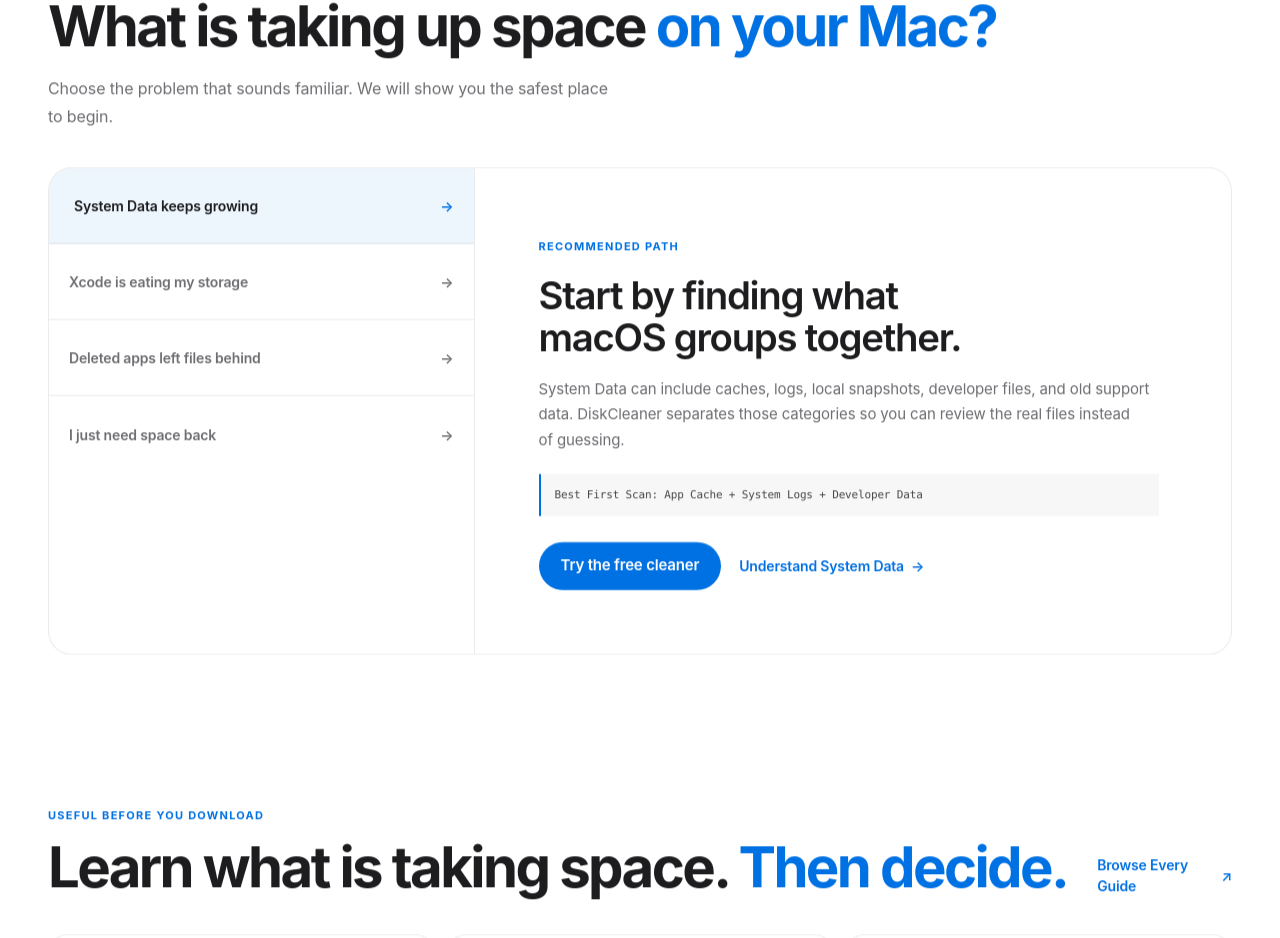
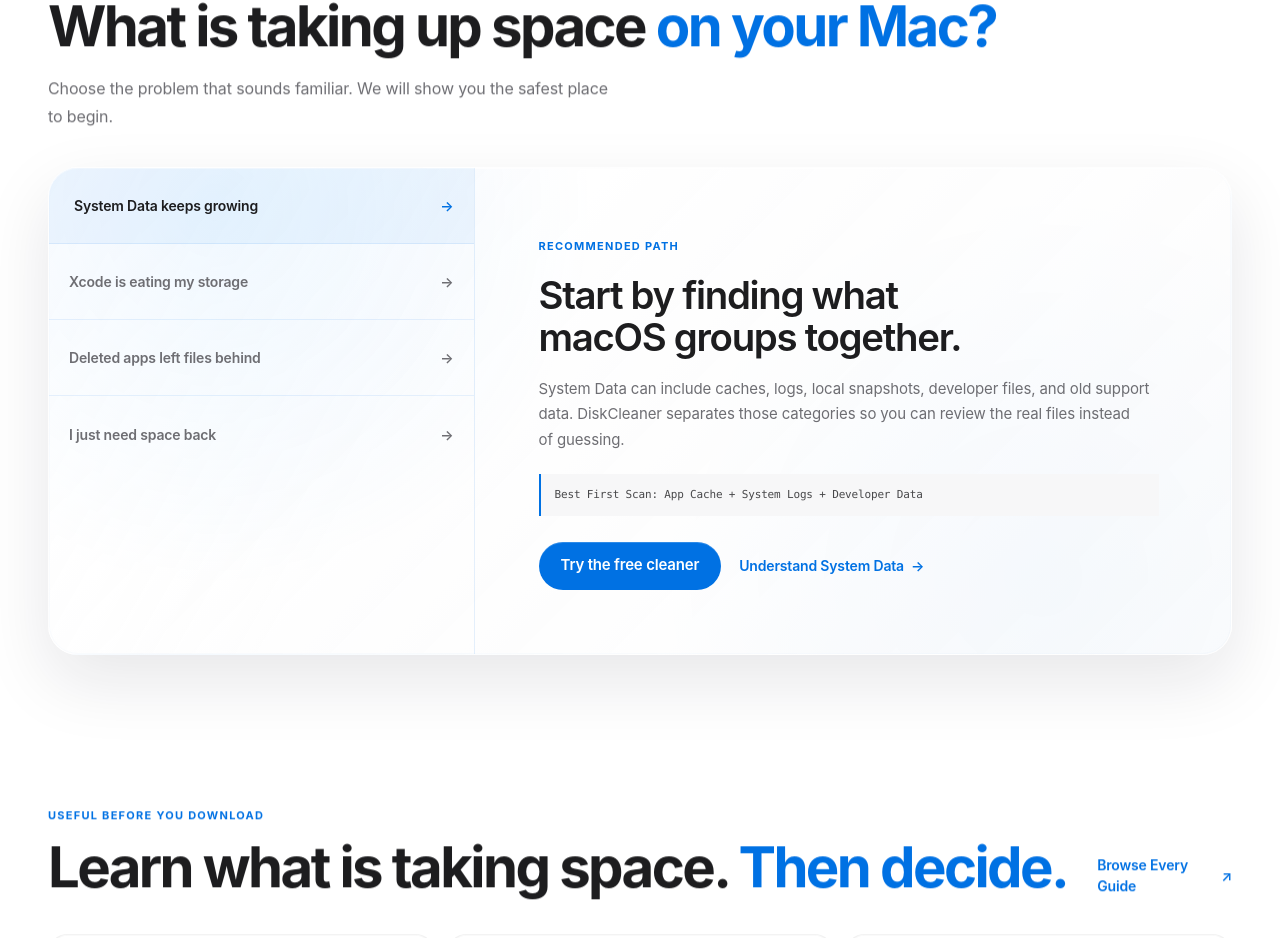
Before and after one commit to totoantonio/diskcleaner-site, a React (Vite) app: page / in a window 1280 px wide. Shown: the part 2433-3371 px from the top of the page. Built offline with nearby package versions, Linux system fonts and the light colour scheme; the HTML template or start-up script is replaced by a standard one.

Commit message:
Add frosted problem finder panel

```diff
--- a/src/App.css
+++ b/src/App.css
@@ -103,6 +103,17 @@
   --glass-border: rgba(255,255,255,0.1);
 }
 
+[data-theme="dark"] .authored-problem-layout {
+  border-color: rgba(255,255,255,.14);
+  background:
+    radial-gradient(circle at 14% 8%, rgba(41,151,255,.18), transparent 34%),
+    linear-gradient(135deg, rgba(44,44,46,.8), rgba(28,28,30,.68));
+  box-shadow:
+    inset 0 1px 0 rgba(255,255,255,.11),
+    inset 0 0 0 1px rgba(0,113,227,.08),
+    0 26px 68px rgba(0,0,0,.3);
+}
+
 [data-theme] {
   background: var(--bg);
   color: var(--text);
@@ -3300,16 +3311,42 @@
 }
 
 .authored-problem-layout {
+  position: relative;
   display: grid;
   grid-template-columns: minmax(250px, .72fr) minmax(0, 1.28fr);
-  border: 1px solid var(--border);
-  border-radius: 24px;
-  background: var(--surface);
+  border: 1px solid rgba(255,255,255,.7);
+  border-radius: 30px;
+  background:
+    radial-gradient(circle at 14% 8%, rgba(41,151,255,.16), transparent 34%),
+    linear-gradient(135deg, color-mix(in srgb, var(--surface) 78%, transparent), color-mix(in srgb, var(--surface2) 64%, transparent));
+  box-shadow:
+    inset 0 1px 0 rgba(255,255,255,.9),
+    inset 0 0 0 1px rgba(0,113,227,.045),
+    0 26px 68px rgba(15,23,42,.1);
+  backdrop-filter: blur(24px) saturate(150%);
+  -webkit-backdrop-filter: blur(24px) saturate(150%);
   overflow: hidden;
 }
 
+.authored-problem-layout::before {
+  content: "";
+  position: absolute;
+  z-index: 0;
+  inset: 0;
+  background:
+    linear-gradient(120deg, rgba(255,255,255,.35), transparent 34%),
+    radial-gradient(circle at 84% 84%, rgba(0,113,227,.07), transparent 36%);
+  pointer-events: none;
+}
+
+.authored-problem-layout > * {
+  position: relative;
+  z-index: 1;
+}
+
 .authored-problem-tabs {
-  border-right: 1px solid var(--border);
+  border-right: 1px solid rgba(0,113,227,.1);
+  background: color-mix(in srgb, var(--surface) 48%, transparent);
 }
 
 .authored-problem-tabs button {
@@ -3317,7 +3354,7 @@
   min-height: 76px;
   padding: 18px 20px;
   border: 0;
-  border-bottom: 1px solid var(--border);
+  border-bottom: 1px solid rgba(0,113,227,.09);
   background: transparent;
   color: var(--muted);
   display: flex;
@@ -3339,7 +3376,7 @@
 .authored-problem-tabs button:hover,
 .authored-problem-tabs button.is-active {
   padding-left: 25px;
-  background: var(--blue-tint);
+  background: color-mix(in srgb, var(--blue-tint) 82%, transparent);
   color: var(--text);
 }
 
@@ -3350,6 +3387,7 @@
 .authored-problem-answer {
   min-height: 350px;
   padding: clamp(30px, 5vw, 64px);
+  background: color-mix(in srgb, var(--surface) 54%, transparent);
   animation: authoredAnswerIn .36s cubic-bezier(.22,1,.36,1);
 }
 
@@ -3751,7 +3789,7 @@
 
   .authored-problem-tabs {
     border-right: 0;
-    border-bottom: 1px solid var(--border);
+    border-bottom: 1px solid rgba(0,113,227,.1);
   }
 
   .authored-guide-grid {
@@ -3998,6 +4036,12 @@
     padding: 26px 20px;
   }
 
+  .authored-problem-layout {
+    border-radius: 22px;
+    backdrop-filter: blur(18px) saturate(140%);
+    -webkit-backdrop-filter: blur(18px) saturate(140%);
+  }
+
   .authored-guide-card {
     padding: 26px 20px;
   }
```
